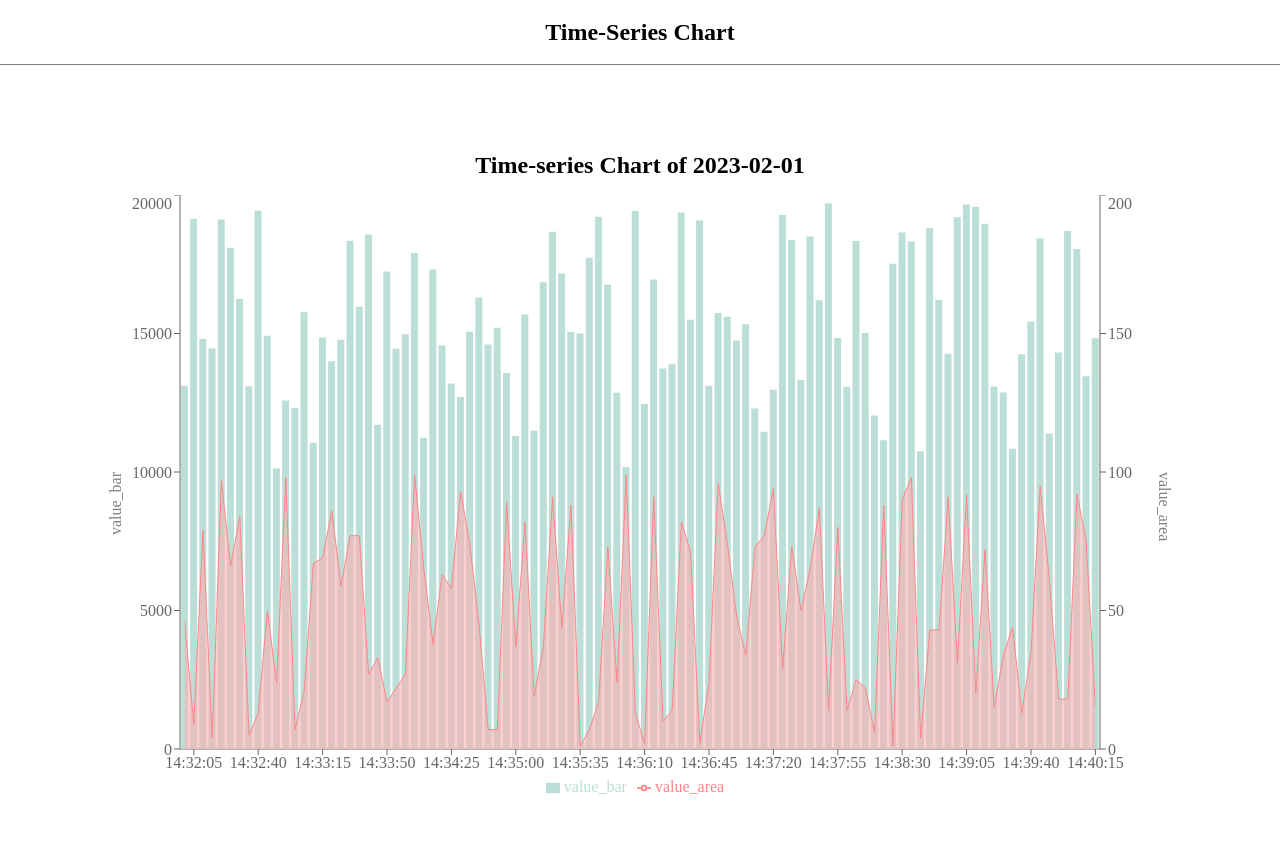
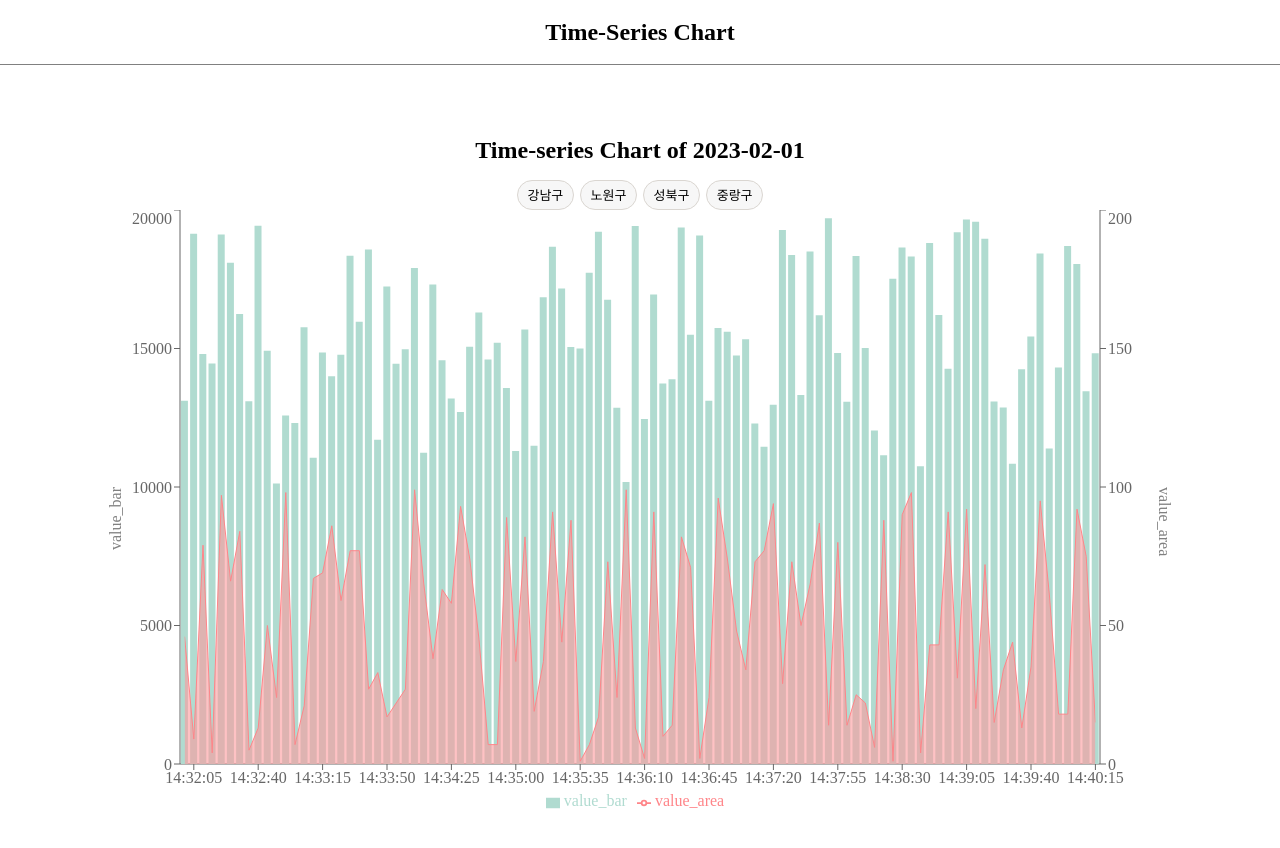
Before and after one commit to jhsung23/times-series-chart, a React (Vite) app: page / in a window 1280 px wide. Shown: the top 848 px of the page. Built offline with nearby package versions, Linux system fonts and the light colour scheme.

Commit message:
feat: 특정 데이터 구역으로 필터링

```diff
--- a/src/pages/mainPage/components/RegionChart.tsx
+++ b/src/pages/mainPage/components/RegionChart.tsx
@@ -1,24 +1,41 @@
-import { Area, Bar, ComposedChart, Legend, ResponsiveContainer, XAxis, YAxis } from 'recharts';
+import {
+  Area,
+  Bar,
+  Cell,
+  ComposedChart,
+  Legend,
+  ResponsiveContainer,
+  XAxis,
+  YAxis,
+} from 'recharts';
 
 import { Heading } from '@/components';
+import { ChipSet } from '@/components/Chip';
 import { mockData } from '@/data/mockData';
+import { useChip } from '@/hooks';
+import { getUniqueAttributes, getValuesFromObjectArray, makeKeyToAttributeOfValue } from '@/utils';
 
 const CHART_NAME = `Time-series Chart of ${Object.keys(mockData.response)[0].split(' ')[0]}`;
 
-const data = Object.keys(mockData.response).map((key) => ({
-  time: key.split(' ')[1],
-  ...mockData.response[`${key}`],
-}));
+const chartDatas = makeKeyToAttributeOfValue(mockData.response, 'time');
+const filterChipValues = getValuesFromObjectArray(getUniqueAttributes(chartDatas, 'id'));
 
 const RegionChart = () => {
+  const { selectedChip, changeSelectedChip } = useChip();
+  const filteredDatas = new Set(
+    chartDatas.filter((data) => data.id === selectedChip).map((data) => data.time),
+  );
+
   return (
     <>
       <Heading size="medium">{CHART_NAME}</Heading>
+      <ChipSet
+        values={filterChipValues}
+        selectedChip={selectedChip}
+        changeSelectedChip={changeSelectedChip}
+      />
       <ResponsiveContainer width={'85%'} height={600}>
-        <ComposedChart
-          data={Object.values(data)}
-          margin={{ top: 0, right: 24, bottom: 0, left: 24 }}
-        >
+        <ComposedChart data={chartDatas} margin={{ top: 0, right: 24, bottom: 0, left: 24 }}>
           <XAxis dataKey="time" domain={['dataMin', 'dataMax']} />
           <YAxis
             label={{ value: 'value_bar', angle: -90, position: 'left' }}
@@ -33,8 +50,12 @@ const RegionChart = () => {
             domain={[0, 200]}
           />
           <Legend />
-          <Bar yAxisId={'left'} dataKey="value_bar" fill="#BBDED6" />
-          <Area yAxisId={'right'} dataKey="value_area" fill="#fab1b3" stroke="#ff8589" />
+          <Bar yAxisId={'left'} dataKey="value_bar" fill="#b0dbd0">
+            {chartDatas.map((data) => (
+              <Cell key={data.time} fill={filteredDatas.has(data.time) ? '#2dbebb' : '#b0dbd0'} />
+            ))}
+          </Bar>
+          <Area yAxisId={'right'} dataKey="value_area" fill="#fd9a9d" stroke="#ff8589" />
         </ComposedChart>
       </ResponsiveContainer>
     </>
```
